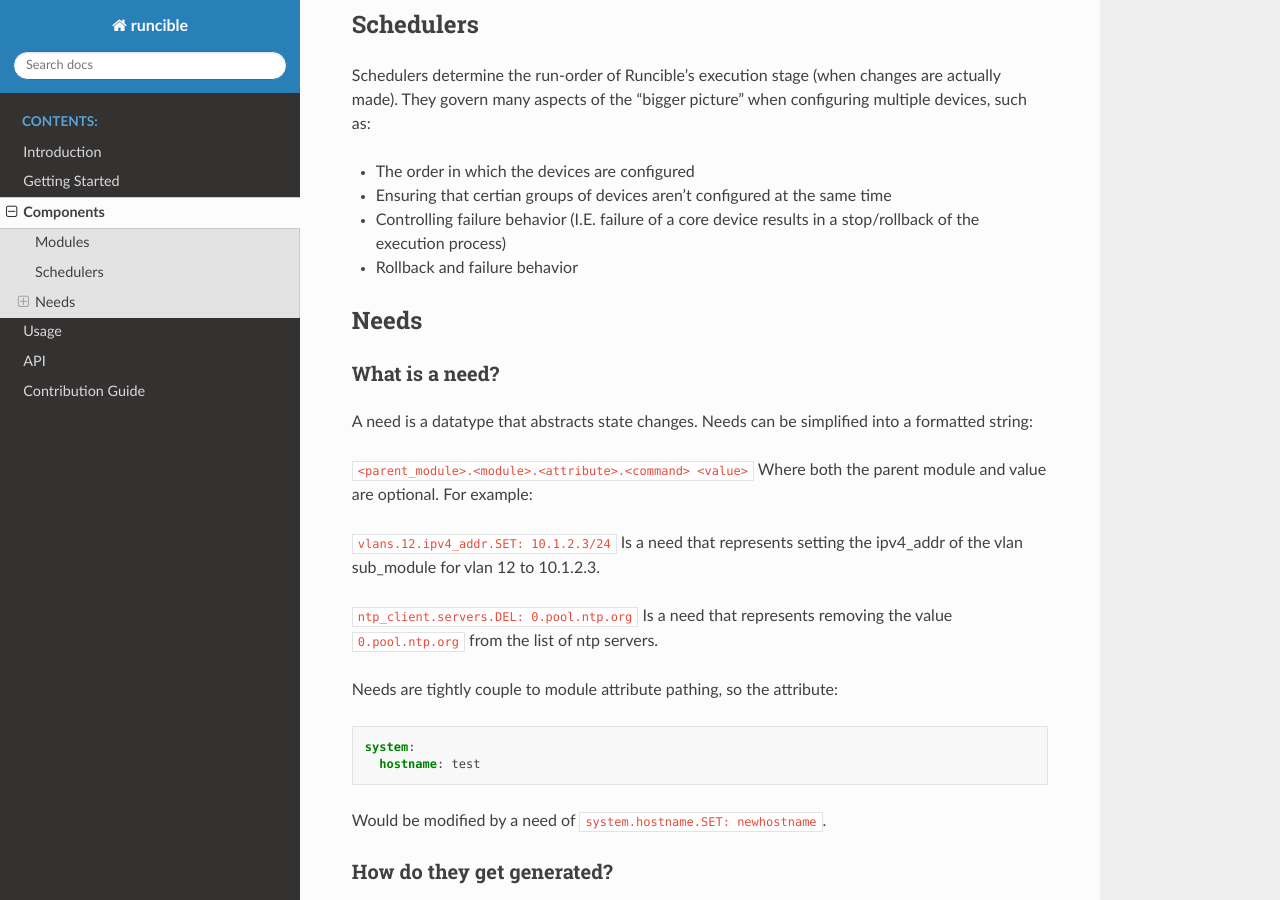
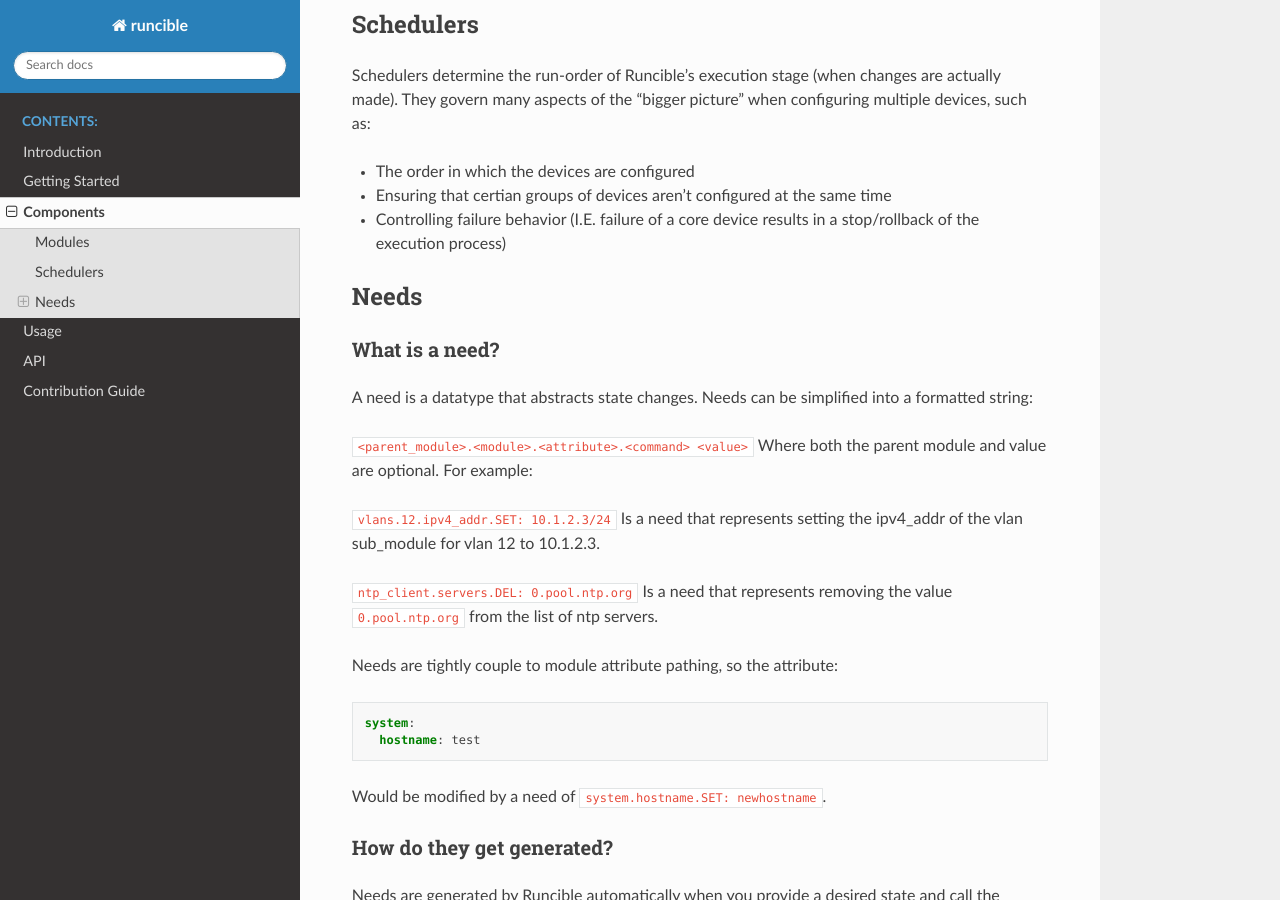
Before and after one commit to graysonhead/runcible, a Sphinx documentation site: the page built from docs/components.rst, in a window 1280 px wide and 900 px high, scrolled down 304 px. Built offline with Sphinx 7.4.7 and the Read the Docs theme 2.0.0, drawn with Linux system fonts in a browser that asks for light colours.

Commit message:
Fixed Duplicate Sentence in Documentation

```diff
--- a/docs/components.rst
+++ b/docs/components.rst
@@ -21,7 +21,6 @@
 - The order in which the devices are configured
 - Ensuring that certian groups of devices aren't configured at the same time
 - Controlling failure behavior (I.E. failure of a core device results in a stop/rollback of the execution process)
-- Rollback and failure behavior
 
 .. _need:
 
```
